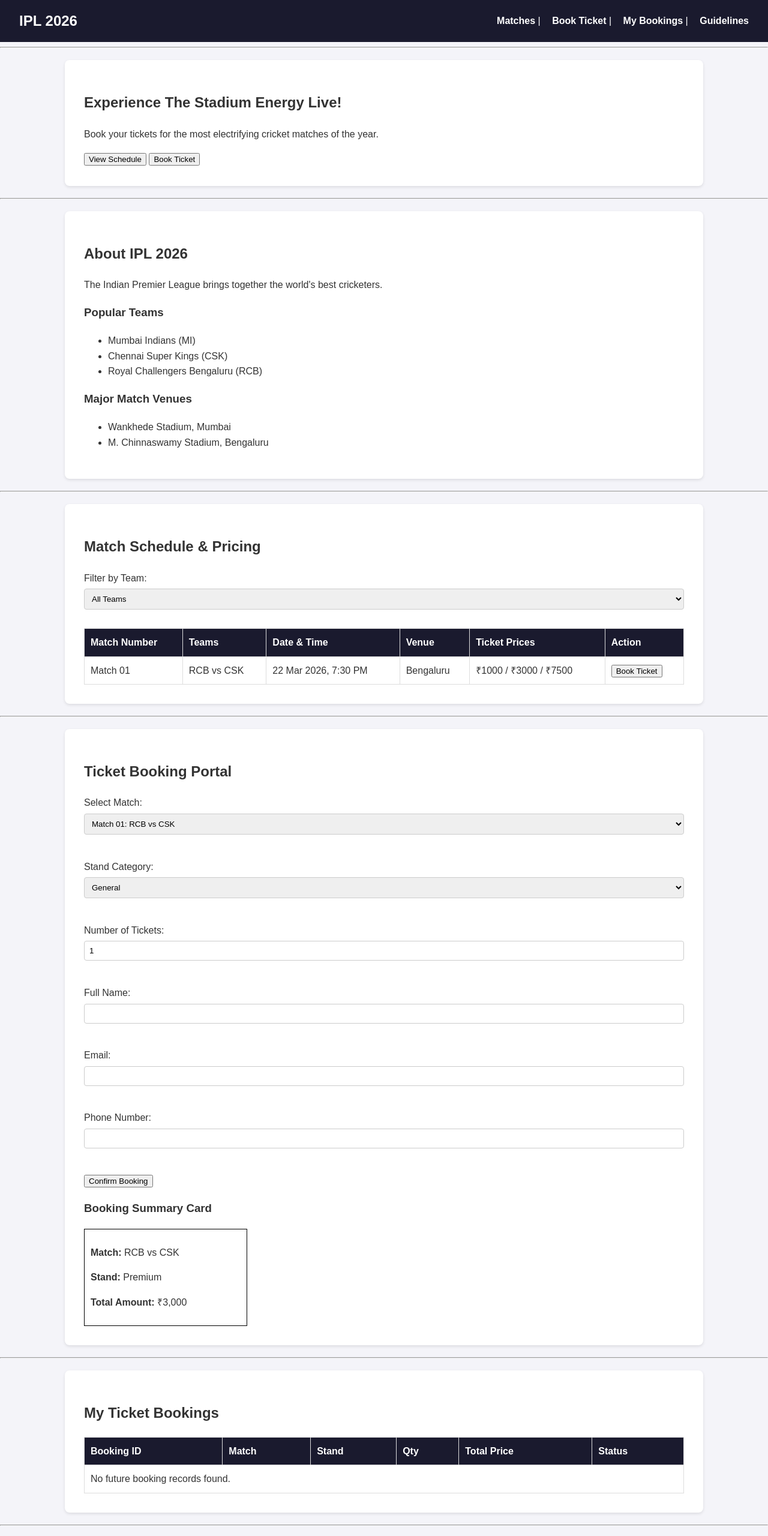
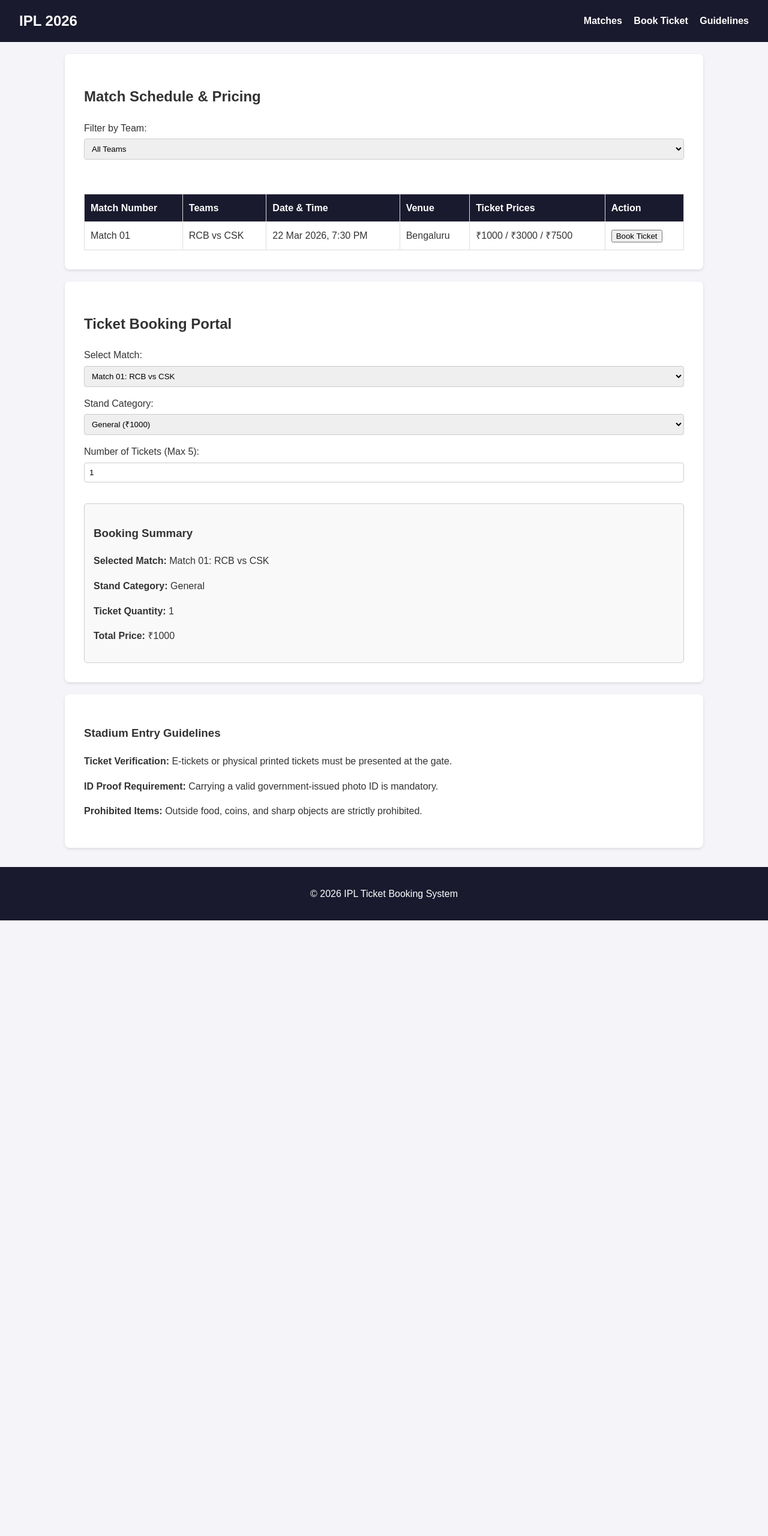
Before and after one commit to dsilvajemimamiyanna07-rgb/ipl-ticket-booking, a plain HTML site: page index.html in a window 1280 px wide. Shown: the top 2560 px of the page at 60% size. After the commit the page ends 1534 px from the top, so only its background shows below. Drawn offline with Linux system fonts and the light colour scheme.

Commit message:
Complete Activity 7: Live booking summary calculation and DOM selectors

```diff
--- a/JS/app.js
+++ b/JS/app.js
@@ -3,14 +3,12 @@ document.addEventListener("DOMContentLoaded", () => {
 
     // 1. Reusable showToast function for notifications
     window.showToast = function(message) {
-        // Create toast element dynamically if it doesn't exist
         let toast = document.getElementById("toast-notification");
         if (!toast) {
             toast = document.createElement("div");
             toast.id = "toast-notification";
             document.body.appendChild(toast);
 
-            // Style the toast container
             toast.style.position = "fixed";
             toast.style.bottom = "20px";
             toast.style.right = "20px";
@@ -26,26 +24,62 @@ document.addEventListener("DOMContentLoaded", () => {
         toast.textContent = message;
         toast.style.opacity = "1";
 
-        // Hide toast after 3 seconds
         setTimeout(() => {
             toast.style.opacity = "0";
         }, 3000);
     };
 
-    // 2. Add smooth scrolling functionality for Book / Schedule buttons
-    const bookButtons = document.querySelectorAll("a[href^='#'], button");
-    bookButtons.forEach(button => {
-        button.addEventListener("click", (e) => {
-            const targetId = button.getAttribute("href");
+    // 2. Add smooth scrolling functionality for links/buttons
+    const interactiveButtons = document.querySelectorAll("a[href^='#'], button");
+    interactiveButtons.forEach(btn => {
+        btn.addEventListener("click", (e) => {
+            const targetId = btn.getAttribute("href");
             if (targetId && targetId.startsWith("#") && targetId.length > 1) {
                 e.preventDefault();
                 const targetElement = document.querySelector(targetId);
                 if (targetElement) {
                     targetElement.scrollIntoView({ behavior: "smooth" });
-                    showToast("Scrolled to section successfully!");
+                    showToast("Navigated successfully!");
                 }
             }
         });
     });
 
+    // 3. Activity 7: Live Booking Summary Calculation & DOM Selectors
+    const matchSelect = document.getElementById("match");
+    const categorySelect = document.getElementById("category");
+    const ticketsInput = document.getElementById("tickets");
+
+    const summaryMatch = document.getElementById("summaryMatch");
+    const summaryStand = document.getElementById("summaryStand");
+    const summaryQty = document.getElementById("summaryQty");
+    const summaryTotal = document.getElementById("summaryTotal");
+
+    function updateBookingSummary() {
+        if (!matchSelect || !categorySelect || !ticketsInput) return;
+
+        const selectedMatch = matchSelect.value;
+        const selectedOption = categorySelect.options[categorySelect.selectedIndex];
+        const standName = selectedOption.value;
+        const pricePerTicket = parseInt(selectedOption.getAttribute("data-price")) || 0;
+        const quantity = parseInt(ticketsInput.value) || 1;
+
+        const totalPrice = pricePerTicket * quantity;
+
+        // Update the Booking Summary Card live
+        if (summaryMatch) summaryMatch.textContent = selectedMatch;
+        if (summaryStand) summaryStand.textContent = standName;
+        if (summaryQty) summaryQty.textContent = quantity;
+        if (summaryTotal) summaryTotal.textContent = totalPrice;
+
+        // Confirm update with toast notification
+        showToast("Booking Summary updated!");
+    }
+
+    // Attach 'change' event listeners to form controls
+    if (matchSelect && categorySelect && ticketsInput) {
+        matchSelect.addEventListener("change", updateBookingSummary);
+        categorySelect.addEventListener("change", updateBookingSummary);
+        ticketsInput.addEventListener("change", updateBookingSummary);
+    }
 });
--- a/index.html
+++ b/index.html
@@ -2,57 +2,23 @@
 <html lang="en">
 <head>
     <meta charset="UTF-8">
-    <title>IPL Ticket Booking</title>
+    <meta name="viewport" content="width=device-width, initial-scale=1.0">
+    <title>IPL 2026 - Ticket Booking</title>
     <link rel="stylesheet" href="CSS/style.css">
 </head>
 <body>
 
-    <!-- 1. Navigation Bar -->
     <header>
         <h2>IPL 2026</h2>
         <nav>
-            <a href="#matches">Matches</a> |
-            <a href="booking.html">Book Ticket</a> |
-            <a href="#my-bookings">My Bookings</a> |
+            <a href="index.html">Matches</a>
+            <a href="#booking">Book Ticket</a>
             <a href="#guidelines">Guidelines</a>
         </nav>
     </header>
 
-    <hr>
-
-    <!-- 2. Banner (Hero) Section -->
+    <!-- Match Schedule Section -->
     <section>
-        <h1>Experience The Stadium Energy Live!</h1>
-        <p>Book your tickets for the most electrifying cricket matches of the year.</p>
-        <button>View Schedule</button>
-        <button>Book Ticket</button>
-    </section>
-
-    <hr>
-
-    <!-- 3. About IPL 2026 Section -->
-    <section>
-        <h2>About IPL 2026</h2>
-        <p>The Indian Premier League brings together the world's best cricketers.</p>
-
-        <h3>Popular Teams</h3>
-        <ul>
-            <li>Mumbai Indians (MI)</li>
-            <li>Chennai Super Kings (CSK)</li>
-            <li>Royal Challengers Bengaluru (RCB)</li>
-        </ul>
-
-        <h3>Major Match Venues</h3>
-        <ul>
-            <li>Wankhede Stadium, Mumbai</li>
-            <li>M. Chinnaswamy Stadium, Bengaluru</li>
-        </ul>
-    </section>
-
-    <hr>
-
-    <!-- 4 & 5. Match Schedule Section & Team Filter -->
-    <section id="matches">
         <h2>Match Schedule & Pricing</h2>
 
         <label for="teamFilter">Filter by Team:</label>
@@ -61,6 +27,7 @@
             <option value="rcb">RCB</option>
             <option value="csk">CSK</option>
         </select>
+        <br><br>
 
         <table border="1">
             <thead>
@@ -80,103 +47,54 @@
                     <td>22 Mar 2026, 7:30 PM</td>
                     <td>Bengaluru</td>
                     <td>₹1000 / ₹3000 / ₹7500</td>
-                    <td><button>Book Ticket</button></td>
+                    <td><a href="#booking"><button>Book Ticket</button></a></td>
                 </tr>
             </tbody>
         </table>
     </section>
 
-    <hr>
+    <!-- Ticket Booking & Live Summary Section (Activity 7) -->
+    <section id="booking">
+        <h2>Ticket Booking Portal</h2>
+        <form id="bookingForm">
+            <label for="match">Select Match:</label>
+            <select id="match" name="match">
+                <option value="Match 01: RCB vs CSK">Match 01: RCB vs CSK</option>
+            </select>
 
-    <!-- 6 & 7. Ticket Booking Form & Booking Summary Card -->
-    <section id="book">
-        <h2>Ticket Booking Portal</h2>
+            <label for="category">Stand Category:</label>
+            <select id="category" name="category">
+                <option value="General" data-price="1000">General (₹1000)</option>
+                <option value="VIP" data-price="3000">VIP (₹3000)</option>
+                <option value="Pavilion / Premium" data-price="7500">Pavilion / Premium (₹7500)</option>
+            </select>
 
-        <form>
-            <label>Select Match:</label><br>
-            <select>
-                <option>Match 01: RCB vs CSK</option>
-            </select><br><br>
-
-            <label>Stand Category:</label><br>
-            <select>
-                <option>General</option>
-                <option>Premium</option>
-                <option>VIP</option>
-            </select><br><br>
-
-            <label>Number of Tickets:</label><br>
-            <input type="number" value="1"><br><br>
-
-            <label>Full Name:</label><br>
-            <input type="text"><br><br>
-
-            <label>Email:</label><br>
-            <input type="email"><br><br>
-
-            <label>Phone Number:</label><br>
-            <input type="tel"><br><br>
-
-            <button type="submit">Confirm Booking</button>
+            <label for="tickets">Number of Tickets (Max 5):</label>
+            <input type="number" id="tickets" name="tickets" min="1" max="5" value="1">
         </form>
 
-        <h3>Booking Summary Card</h3>
-        <div style="border: 1px solid black; padding: 10px; width: 250px;">
-            <p><strong>Match:</strong> RCB vs CSK</p>
-            <p><strong>Stand:</strong> Premium</p>
-            <p><strong>Total Amount:</strong> ₹3,000</p>
+        <!-- Live Booking Summary Card -->
+        <div id="summaryCard" style="margin-top: 20px; padding: 15px; border: 1px solid #ccc; border-radius: 5px; background-color: #f9f9f9;">
+            <h3>Booking Summary</h3>
+            <p><strong>Selected Match:</strong> <span id="summaryMatch">Match 01: RCB vs CSK</span></p>
+            <p><strong>Stand Category:</strong> <span id="summaryStand">General</span></p>
+            <p><strong>Ticket Quantity:</strong> <span id="summaryQty">1</span></p>
+            <p><strong>Total Price:</strong> ₹<span id="summaryTotal">1000</span></p>
         </div>
     </section>
 
-    <hr>
-
-    <!-- 8. My Ticket Bookings Section -->
-    <section id="my-bookings">
-        <h2>My Ticket Bookings</h2>
-        <table border="1">
-            <thead>
-                <tr>
-                    <th>Booking ID</th>
-                    <th>Match</th>
-                    <th>Stand</th>
-                    <th>Qty</th>
-                    <th>Total Price</th>
-                    <th>Status</th>
-                </tr>
-            </thead>
-            <tbody>
-                <tr>
-                    <td colspan="6">No future booking records found.</td>
-                </tr>
-            </tbody>
-        </table>
+    <!-- Guidelines Section -->
+    <section id="guidelines">
+        <h3>Stadium Entry Guidelines</h3>
+        <p><strong>Ticket Verification:</strong> E-tickets or physical printed tickets must be presented at the gate.</p>
+        <p><strong>ID Proof Requirement:</strong> Carrying a valid government-issued photo ID is mandatory.</p>
+        <p><strong>Prohibited Items:</strong> Outside food, coins, and sharp objects are strictly prohibited.</p>
     </section>
 
-    <hr>
-
-    <!-- 9. Guidelines Section -->
-    <section id="guidelines">
-        <h2>Stadium Entry Guidelines</h2>
-        <div>
-            <h3>Ticket Verification</h3>
-            <p>E-tickets or physical printed tickets must be presented at the gate.</p>
-        </div>
-        <div>
-            <h3>ID Proof Requirement</h3>
-            <p>Carrying a valid government-issued photo ID is mandatory.</p>
-        </div>
-        <div>
-            <h3>Prohibited Items</h3>
-            <p>Outside food, coins, and sharp objects are strictly prohibited.</p>
-        </div>
-    </section>
-
-    <hr>
-
-    <!-- 10. Footer -->
     <footer>
         <p>&copy; 2026 IPL Ticket Booking System</p>
     </footer>
+
     <script src="JS/app.js" defer></script>
 </body>
 </html>
```
